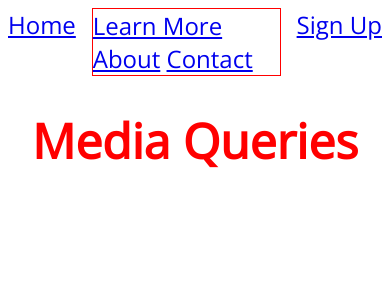
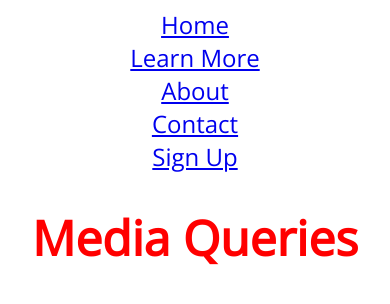
Before and after one commit to nihar-hegde/resposiveNavBar, a plain HTML site: page index.html in a window 390 px wide. Drawn offline with nearby package versions, Linux system fonts and the light colour scheme.

Commit message:
responisive nav bar done

```diff
--- a/app.css
+++ b/app.css
@@ -12,19 +12,17 @@ nav {
   justify-content: space-between;
 }
 
-ul {
-  border: 1px solid red;
-  flex: 1;
-  max-width: 50%;
-  display: flex;
-  justify-content: space-evenly;
-}
-
 ul,
 li {
   display: inline;
   margin: 0;
   padding: 0;
+}
+ul {
+  flex: 1;
+  max-width: 50%;
+  display: flex;
+  justify-content: space-evenly;
 }
 
 h1 {
@@ -45,6 +43,11 @@ h1 {
   h1 {
     font-size: 4em;
   }
+  nav,
+  nav ul {
+    flex-direction: column;
+    align-items: center;
+  }
 }
 
 @media (max-width: 576px) {
```
